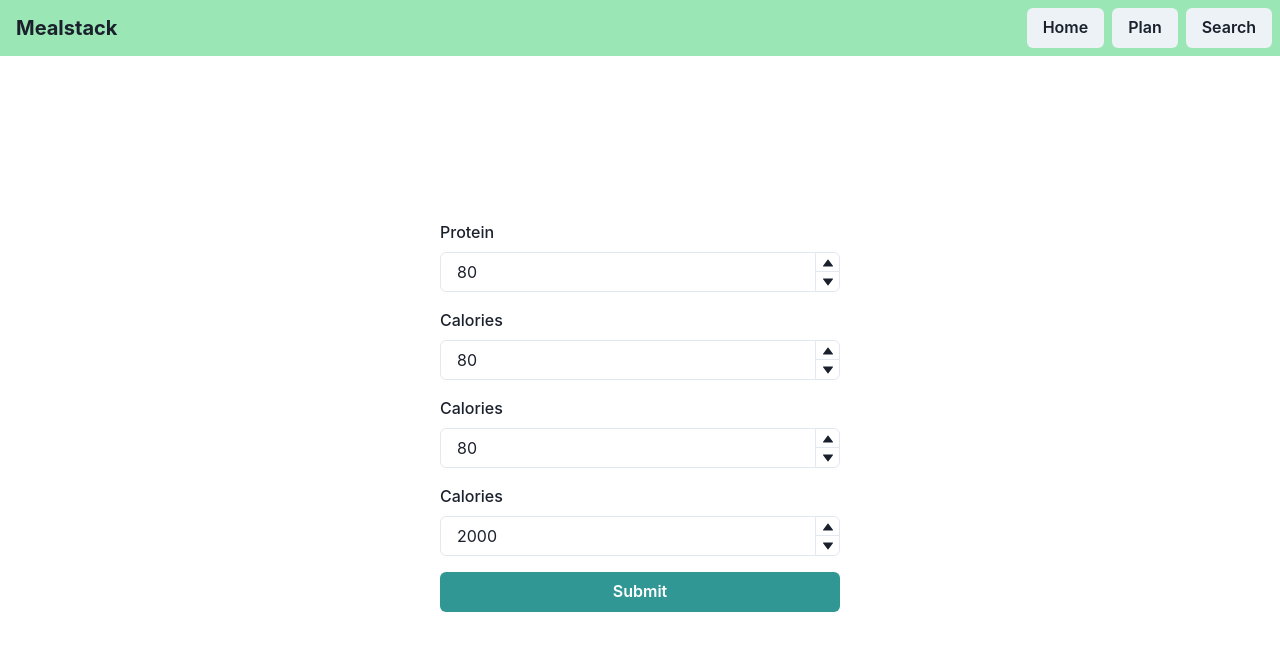
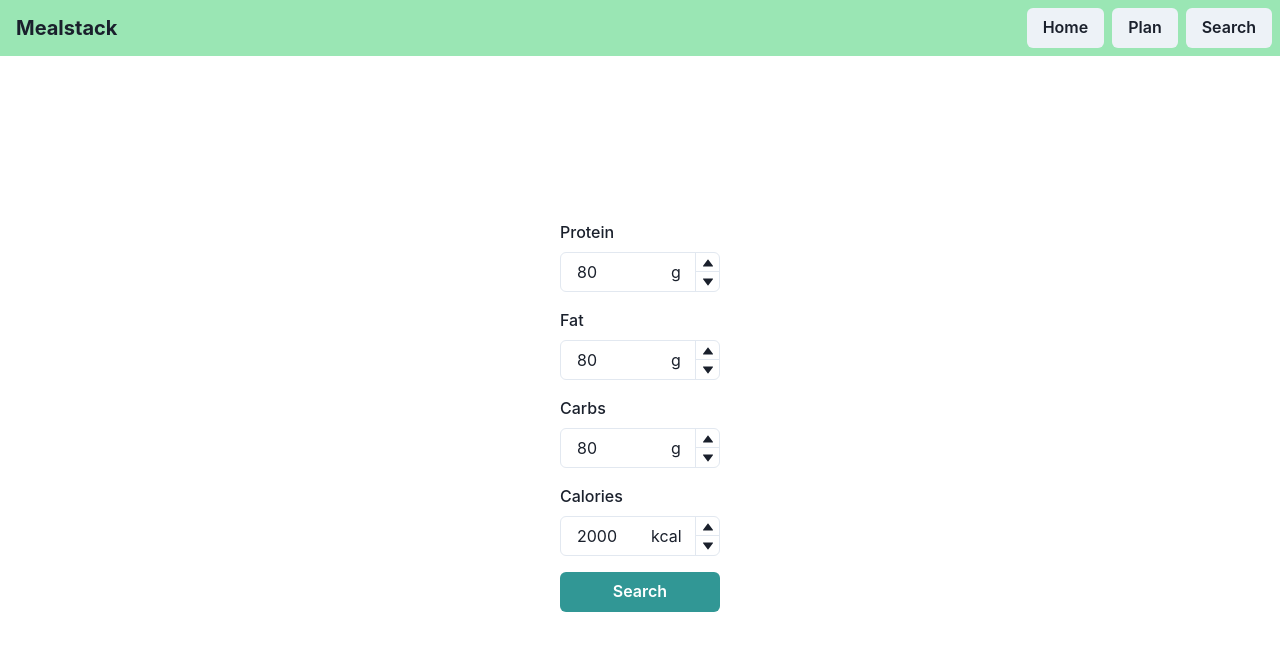
Before and after one commit to cwdbutler/mealstack-frontend, a React (Create React App) app: page / in a window 1280 px wide. Shown: the top 650 px of the page. Built offline with nearby package versions, Linux system fonts and the light colour scheme.

Commit message:
showing units

```diff
--- a/src/components/Home/SearchForm.js
+++ b/src/components/Home/SearchForm.js
@@ -6,6 +6,9 @@ import {
   NumberInputStepper,
   NumberIncrementStepper,
   NumberDecrementStepper,
+  Input,
+  InputLeftElement,
+  InputRightElement,
 } from '@chakra-ui/react';
 import { FormControl, FormLabel } from '@chakra-ui/react';
 import { Formik, Form, Field } from 'formik';
@@ -13,7 +16,7 @@ import { Formik, Form, Field } from 'formik';
 export default function SearchForm() {
   return (
     <Center h="90vh">
-      <Box w="50vh">
+      <Box w="20vh">
         <Formik
           initialValues={{
             protein: '80',
@@ -36,6 +39,7 @@ export default function SearchForm() {
                   {({ field, form }) => (
                     <FormControl id="protein">
                       <FormLabel htmlFor="protein">Protein</FormLabel>
+
                       <NumberInput
                         id="protein"
                         {...field}
@@ -44,7 +48,13 @@ export default function SearchForm() {
                         defaultValue={80}
                         min={0}
                         max={300}
+                        allowMouseWheel
                       >
+                        <InputRightElement
+                          pointerEvents="none"
+                          children="g"
+                          mr={6}
+                        />
                         <NumberInputField />
                         <NumberInputStepper>
                           <NumberIncrementStepper />
@@ -57,7 +67,8 @@ export default function SearchForm() {
                 <Field name="fat">
                   {({ field, form }) => (
                     <FormControl id="fat">
-                      <FormLabel htmlFor="fat">Calories</FormLabel>
+                      <FormLabel htmlFor="fat">Fat</FormLabel>
+
                       <NumberInput
                         id="fat"
                         {...field}
@@ -66,7 +77,13 @@ export default function SearchForm() {
                         defaultValue={80}
                         min={0}
                         max={300}
+                        allowMouseWheel
                       >
+                        <InputRightElement
+                          pointerEvents="none"
+                          children="g"
+                          mr={6}
+                        />
                         <NumberInputField />
                         <NumberInputStepper>
                           <NumberIncrementStepper />
@@ -79,7 +96,8 @@ export default function SearchForm() {
                 <Field name="carbs">
                   {({ field, form }) => (
                     <FormControl id="carbs">
-                      <FormLabel htmlFor="carbs">Calories</FormLabel>
+                      <FormLabel htmlFor="carbs">Carbs</FormLabel>
+
                       <NumberInput
                         id="carbs"
                         {...field}
@@ -88,7 +106,13 @@ export default function SearchForm() {
                         defaultValue={80}
                         min={0}
                         max={300}
+                        allowMouseWheel
                       >
+                        <InputRightElement
+                          pointerEvents="none"
+                          children="g"
+                          mr={6}
+                        />
                         <NumberInputField />
                         <NumberInputStepper>
                           <NumberIncrementStepper />
@@ -102,6 +126,7 @@ export default function SearchForm() {
                   {({ field, form }) => (
                     <FormControl id="calories">
                       <FormLabel htmlFor="calories">Calories</FormLabel>
+
                       <NumberInput
                         id="calories"
                         {...field}
@@ -110,7 +135,13 @@ export default function SearchForm() {
                         defaultValue={2000}
                         min={1500}
                         max={4000}
+                        allowMouseWheel
                       >
+                        <InputRightElement
+                          pointerEvents="none"
+                          children="kcal"
+                          mr="2.1rem"
+                        />
                         <NumberInputField />
                         <NumberInputStepper>
                           <NumberIncrementStepper />
@@ -126,7 +157,7 @@ export default function SearchForm() {
                   isLoading={props.isSubmitting}
                   type="submit"
                 >
-                  Submit
+                  Search
                 </Button>
                 {/* <pre>{JSON.stringify(props.values, null, 2)}</pre> */}
               </Stack>
```
